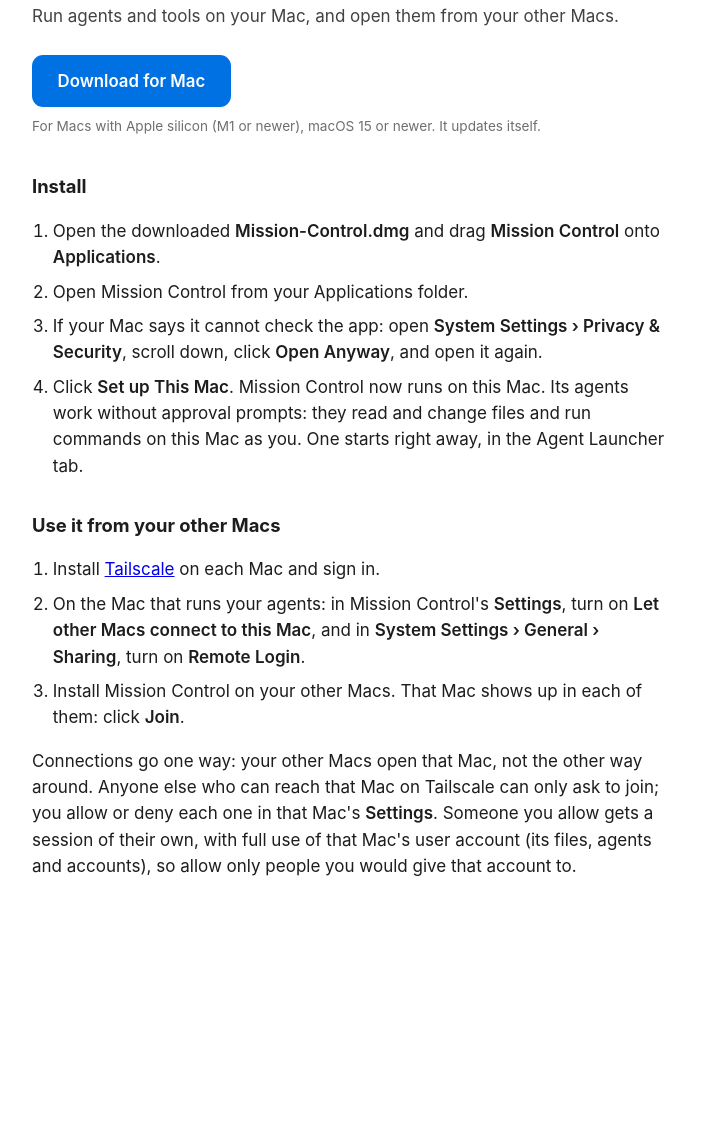
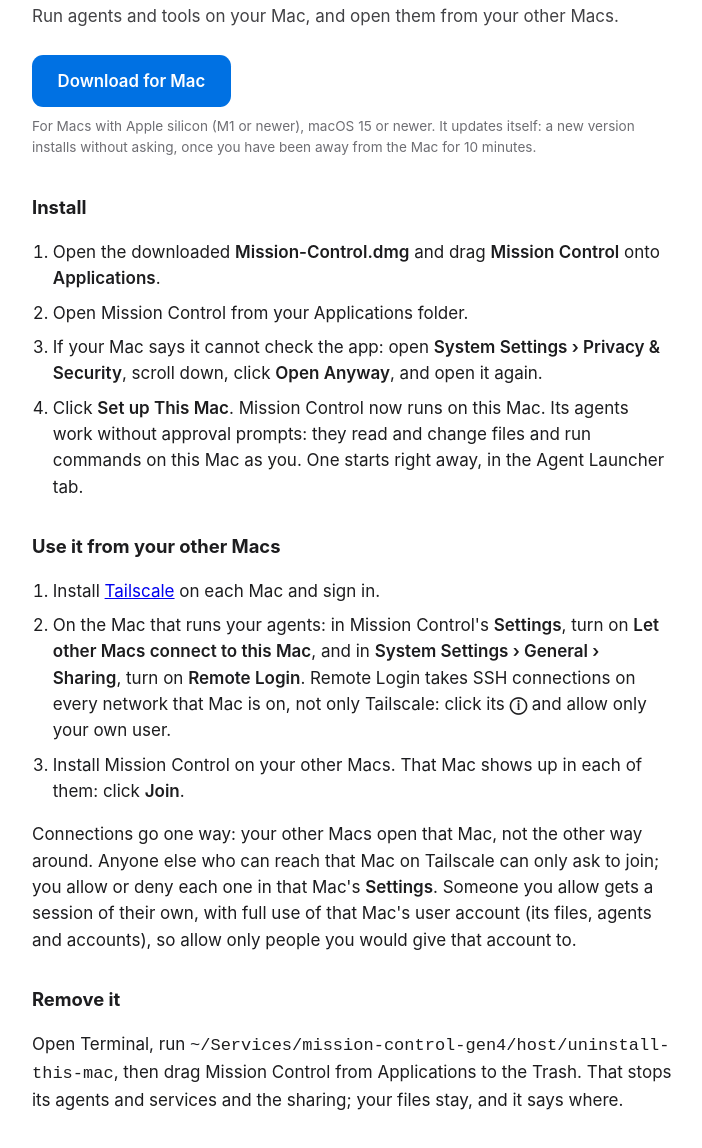
Before and after one commit to KaufNation/mission-control-app, a plain HTML site: page index.html in a window 1280 px wide. Shown: the part 122-1270 px from the top of the page, without its empty margins (288-990 px from the left). Before the commit the page ends 1065 px from the top, so only its background shows below. Drawn offline with Linux system fonts and the light colour scheme.

Commit message:
Download page: updates, Remote Login, removing it

```diff
--- a/index.html
+++ b/index.html
@@ -11,7 +11,7 @@ b{font-weight:600}
 <h1>Mission Control</h1>
 <p class="lead">Run agents and tools on your Mac, and open them from your other Macs.</p>
 <a class="button" href="https://github.com/KaufNation/mission-control-app/releases/latest/download/Mission-Control.dmg">Download for Mac</a>
-<p class="small">For Macs with Apple silicon (M1 or newer), macOS 15 or newer. It updates itself.</p>
+<p class="small">For Macs with Apple silicon (M1 or newer), macOS 15 or newer. It updates itself: a new version installs without asking, once you have been away from the Mac for 10 minutes.</p>
 
 <h2>Install</h2>
 <ol>
@@ -27,11 +27,16 @@ and change files and run commands on this Mac as you. One starts right away, in
 <ol>
 <li>Install <a href="https://tailscale.com/download/mac">Tailscale</a> on each Mac and sign in.</li>
 <li>On the Mac that runs your agents: in Mission Control's <b>Settings</b>, turn on <b>Let other Macs connect to this Mac</b>,
-and in <b>System Settings › General › Sharing</b>, turn on <b>Remote Login</b>.</li>
+and in <b>System Settings › General › Sharing</b>, turn on <b>Remote Login</b>. Remote Login takes SSH connections on
+every network that Mac is on, not only Tailscale: click its <b>ⓘ</b> and allow only your own user.</li>
 <li>Install Mission Control on your other Macs. That Mac shows up in each of them: click <b>Join</b>.</li>
 </ol>
 <p>Connections go one way: your other Macs open that Mac, not the other way around. Anyone else who can reach that Mac on
 Tailscale can only ask to join; you allow or deny each one in that Mac's <b>Settings</b>. Someone you allow gets a session of
 their own, with full use of that Mac's user account (its files, agents and accounts), so allow only people you would
 give that account to.</p>
+
+<h2>Remove it</h2>
+<p>Open Terminal, run <code>~/Services/mission-control-gen4/host/uninstall-this-mac</code>, then drag Mission Control from
+Applications to the Trash. That stops its agents and services and the sharing; your files stay, and it says where.</p>
 </body></html>
```
